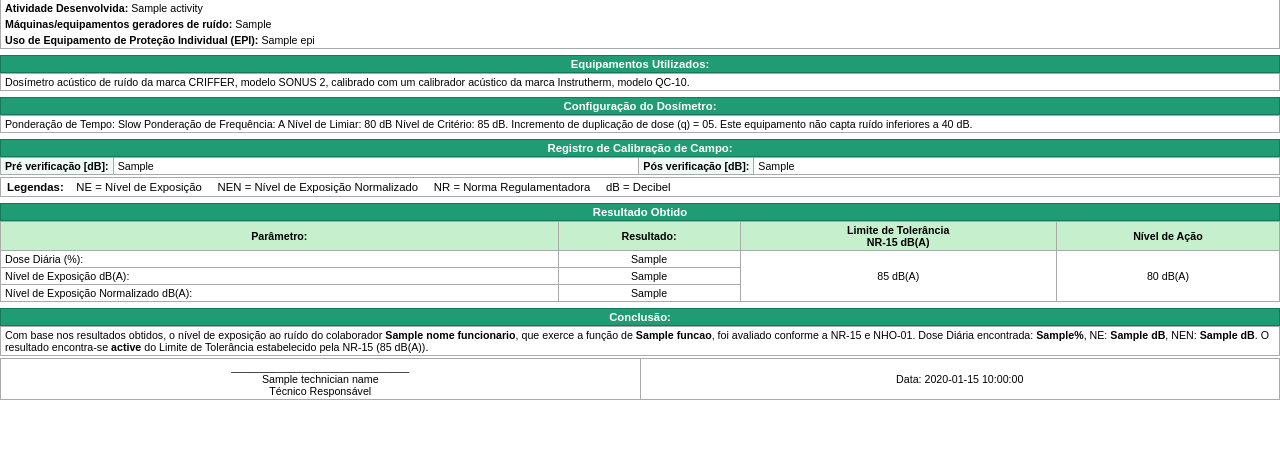
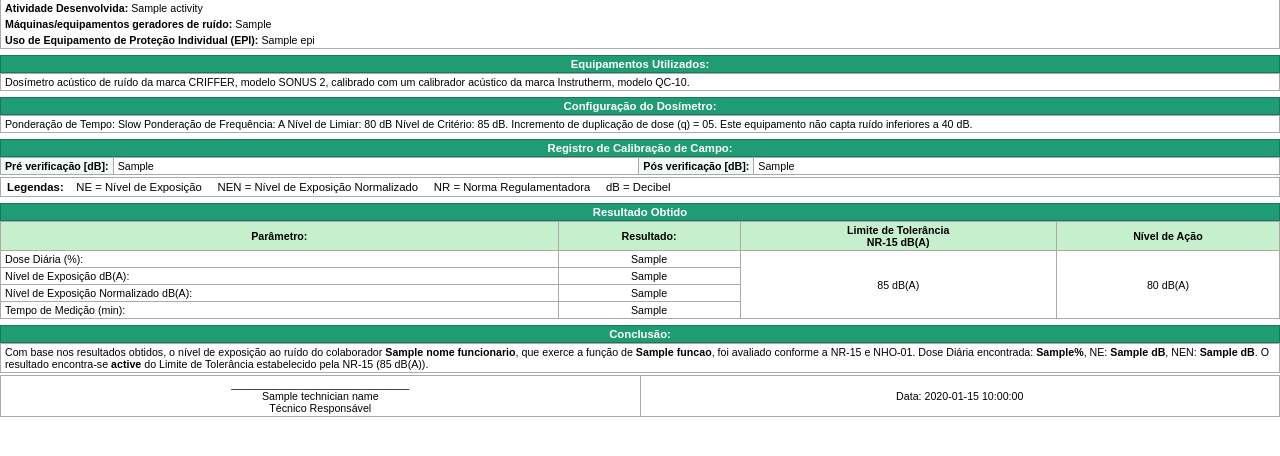
Before and after one commit to martinsticonsultoria-byte/ecosegme, a Python web app: template backend/app/templates/laudo.html in a window 1280 px wide. Shown: the part 303-759 px from the top of the page. Run offline with Jinja, Linux system fonts and the light colour scheme; the template is opened without the code that fills it: most values are stand-ins (such as "Sample title", 1, 10 or a date in 2020).

Commit message:
fix: adiciona linha de tempo de medição na tabela de resultado do laudo

```diff
--- a/backend/app/templates/laudo.html
+++ b/backend/app/templates/laudo.html
@@ -109,6 +109,10 @@
     <td>Nível de Exposição Normalizado dB(A):</td>
     <td style="text-align:center;">{{ nen_db }}</td>
   </tr>
+  <tr>
+    <td>Tempo de Medição (min):</td>
+    <td style="text-align:center;">{{ tempo_medicao }}</td>
+  </tr>
 </table>
 </div>
 
```
